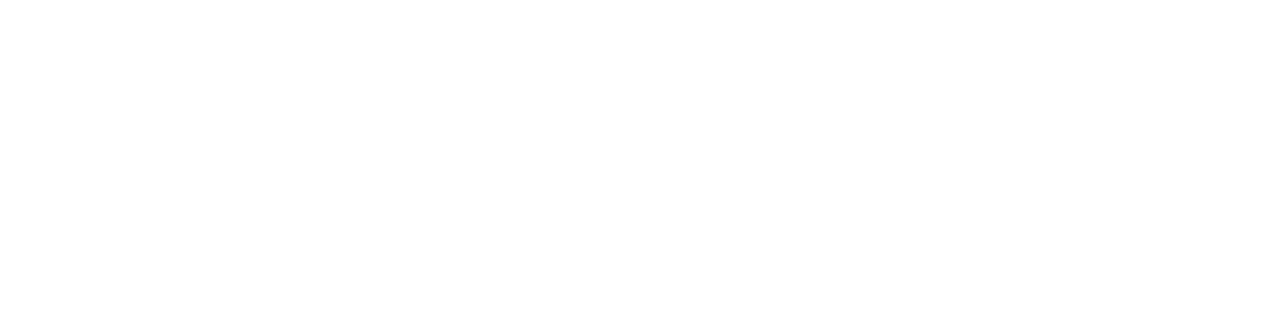
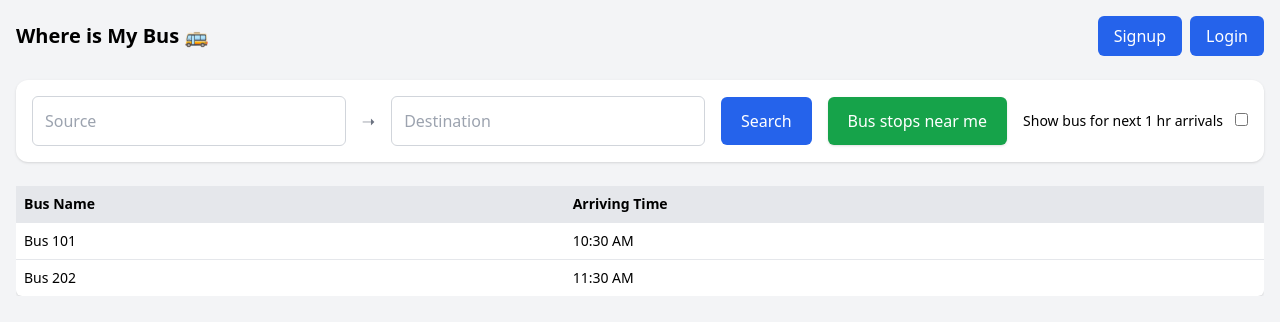
Before and after one commit to Abjithbk/where-is-my-bus, a React (Create React App) app: page / in a window 1280 px wide. Before the commit this address had no page. Shown: the top 322 px of the page. Built offline with nearby package versions, Linux system fonts and the light colour scheme.

Commit message:
user page updated.Add just ticket book and updated login page ui mistake

```diff
--- a/src/App.js
+++ b/src/App.js
@@ -2,15 +2,19 @@ import Login from "./components/Login";
 import Signup from "./components/Signup";
 import {BrowserRouter as Router,Routes,Route} from 'react-router-dom'
 import UserHome from "./components/UserHome";
+import TicketBook from "./components/TicketBook";
 
 function App() {
   return (
     <>
     <Router basename="/">
       <Routes>
+        <Route path="/" element={ <UserHome />} />
+
+
         <Route path="/Signup" element={ <Signup />} />
         <Route path="/Login" element={ <Login />} />
-        <Route path="/Home" element={ <UserHome />} />
+        <Route path="/TicketBooking" element={ <TicketBook />} />
       </Routes>
 
     </Router>
--- a/src/components/Login.jsx
+++ b/src/components/Login.jsx
@@ -36,12 +36,14 @@ const Login = () => {
           </div>
 
           <div>
-            <label
-              htmlFor="password"
-              className="block text-sm/6 font-medium text-gray-900"
-            >
-              password
-            </label>
+             <div className="flex items-center justify-between">
+              <label htmlFor="password" className="block text-sm font-medium text-gray-900">
+                Password
+              </label>
+              <p className="text-sm font-semibold text-indigo-600 hover:text-indigo-500 cursor-pointer">
+                Forgot Password?
+              </p>
+            </div>
             <div className="mt-2">
               <input
                 id="password"
--- a/src/components/TicketBook.jsx
+++ b/src/components/TicketBook.jsx
@@ -3,7 +3,7 @@ import React from 'react'
 const TicketBook = () => {
   return (
     <div>
-
+      <h1>hello</h1>
     </div>
   )
 }
--- a/src/components/UserHome.jsx
+++ b/src/components/UserHome.jsx
@@ -1,7 +1,9 @@
 import React,{useState} from 'react'
-
+import {useNavigate} from 'react-router-dom'
 const UserHome = () => {
   const [openMenu,setOpenMenu] = useState(null);
+
+  const navigate = useNavigate();
   return (
    <div className="min-h-screen bg-gray-100 p-4">
 
@@ -18,7 +20,9 @@ const UserHome = () => {
         }`}
       >
         <div className="py-1">
-          <p className="block px-4 py-2 text-sm text-gray-700 hover:bg-gray-100">
+          <p onClick={() => {
+            navigate("/TicketBooking")
+          }} className="block px-4 py-2 text-sm text-gray-700 hover:bg-gray-100">
             Book Ticket
           </p>
           <p className="block px-4 py-2 text-sm text-gray-700 hover:bg-gray-100">
@@ -32,10 +36,14 @@ const UserHome = () => {
           )
         }
         <div className="flex gap-2">
-          <button className="bg-blue-600 text-white px-4 py-2 rounded-md hover:bg-blue-700">
+          <button onClick={() => {
+            navigate("/Signup")
+          }} className="bg-blue-600 text-white px-4 py-2 rounded-md hover:bg-blue-700">
             Signup
           </button>
-          <button className="bg-blue-600 text-white px-4 py-2 rounded-md hover:bg-blue-700">
+          <button onClick={() => {
+            navigate("/Login")
+          }} className="bg-blue-600 text-white px-4 py-2 rounded-md hover:bg-blue-700">
             Login
           </button>
         </div>
@@ -59,8 +67,20 @@ const UserHome = () => {
             Search
           </button>
           <button className="bg-green-600 text-white px-5 py-3 rounded-md shadow hover:bg-green-700 transition">
-            Near My Stop
+            Bus stops near me
           </button>
+         <label className="flex items-center gap-3 text-sm mt-2 sm:mt-0">
+          <span>Show bus for next 1 hr arrivals</span>
+          <div className="relative">
+            <input
+              type="checkbox"
+              className="accent-blue-600"
+            />
+            {/* <div className="w-10 h-5 bg-gray-300 rounded-full shadow-inner transition-all duration-300 ease-in-out peer-checked:bg-blue-600"></div>
+            <div className="absolute left-0 top-0 w-5 h-5 bg-white border rounded-full shadow transform transition-transform duration-300 ease-in-out peer-checked:translate-x-full"></div> */}
+          </div>
+        </label>
+
         </div>
       </div>
 
```
